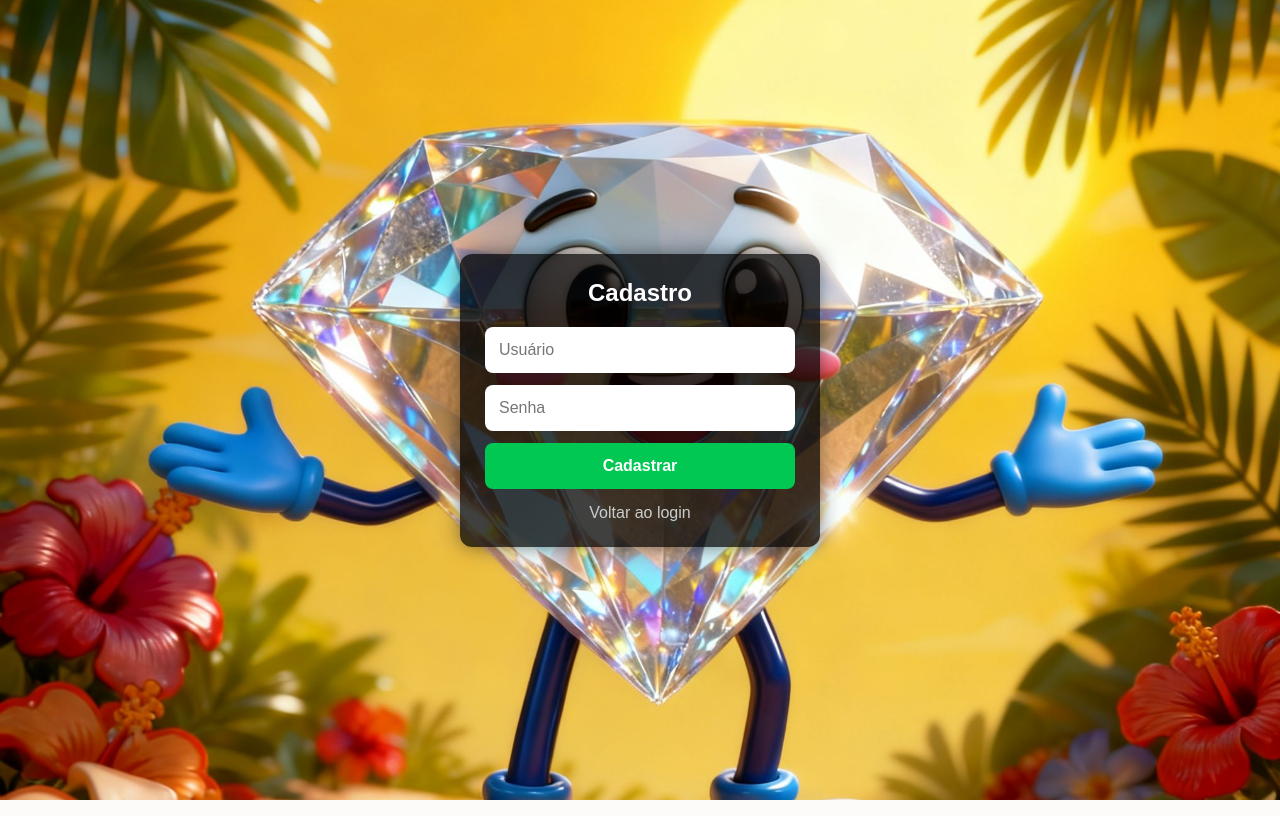
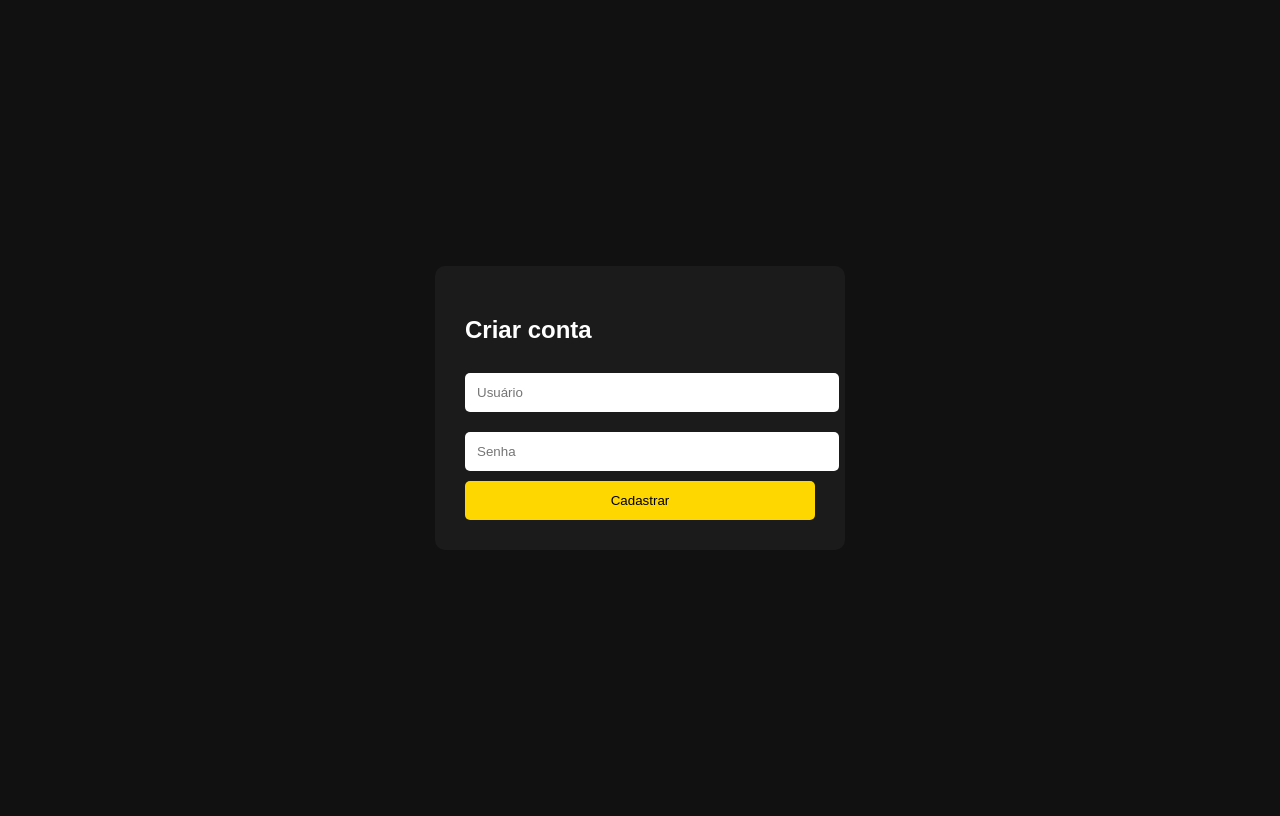
Before and after one commit to diamantinojunior204-coder/tropical, a Flask app: page /cadastro in a window 1280 px wide. Run offline with Flask 3, Linux system fonts and the light colour scheme; some libraries are stand-ins or nearby versions.

Commit message:
Update cadastro.html

```diff
--- a/API/templates/cadastro.html
+++ b/API/templates/cadastro.html
@@ -1,106 +1,63 @@
 <!DOCTYPE html>
-<html lang="pt-BR">
+<html>
 <head>
-<meta charset="UTF-8">
-<meta name="viewport" content="width=device-width, initial-scale=1.0">
-<title>Cadastro</title>
+<meta name="viewport" content="width=device-width, initial-scale=1">
 
 <style>
-*{
-    margin: 0;
-    padding: 0;
-    box-sizing: border-box;
-    font-family: Arial, Helvetica, sans-serif;
+
+body{
+background:#111;
+font-family:Arial;
+display:flex;
+justify-content:center;
+align-items:center;
+height:100vh;
+color:white;
 }
 
-body{
-    min-height: 100vh;
-    background: url("/static/img/Diamantino.jpg") no-repeat center center fixed;
-    background-size: cover;
-    display: flex;
-    align-items: center;
-    justify-content: center;
+.card{
+background:#1b1b1b;
+padding:30px;
+border-radius:10px;
+width:90%;
+max-width:350px;
 }
 
-/* Caixa principal */
-.container{
-    width: 90%;
-    max-width: 360px;
-    background: rgba(0,0,0,0.75);
-    padding: 25px;
-    border-radius: 12px;
-    color: #fff;
-    box-shadow: 0 0 20px rgba(0,0,0,0.5);
+input{
+width:100%;
+padding:12px;
+margin:10px 0;
+border:none;
+border-radius:5px;
 }
 
-/* Título */
-.container h2{
-    text-align: center;
-    margin-bottom: 20px;
+button{
+width:100%;
+padding:12px;
+background:gold;
+border:none;
+border-radius:5px;
 }
 
-/* Inputs */
-.container input{
-    width: 100%;
-    padding: 14px;
-    margin-bottom: 12px;
-    border: none;
-    border-radius: 8px;
-    font-size: 16px;
-}
-
-/* Botão */
-.container button{
-    width: 100%;
-    padding: 14px;
-    border: none;
-    border-radius: 8px;
-    background: #00c853;
-    color: #fff;
-    font-size: 16px;
-    font-weight: bold;
-    cursor: pointer;
-}
-
-.container button:hover{
-    background: #00b248;
-}
-
-/* Link */
-.container a{
-    display: block;
-    margin-top: 15px;
-    text-align: center;
-    color: #ccc;
-    text-decoration: none;
-}
-
-.container a:hover{
-    color: #fff;
-}
-
-/* Ajustes extras para telas pequenas */
-@media (max-height: 600px){
-    body{
-        align-items: flex-start;
-        padding-top: 20px;
-    }
-}
 </style>
 </head>
 
 <body>
 
-<div class="container">
-    <h2>Cadastro</h2>
+<div class="card">
 
-    <form method="POST">
-        <input type="text" name="usuario" placeholder="Usuário" required>
-        <input type="password" name="senha" placeholder="Senha" required>
-        <button type="submit">Cadastrar</button>
-    </form>
+<h2>Criar conta</h2>
 
-    <a href="/">Voltar ao login</a>
+<form action="/api/cadastro" method="POST">
+
+<input name="username" placeholder="Usuário" required>
+
+<input name="password" type="password" placeholder="Senha" required>
+
+<button>Cadastrar</button>
+
+</form>
+
 </div>
 
 </body>
```
